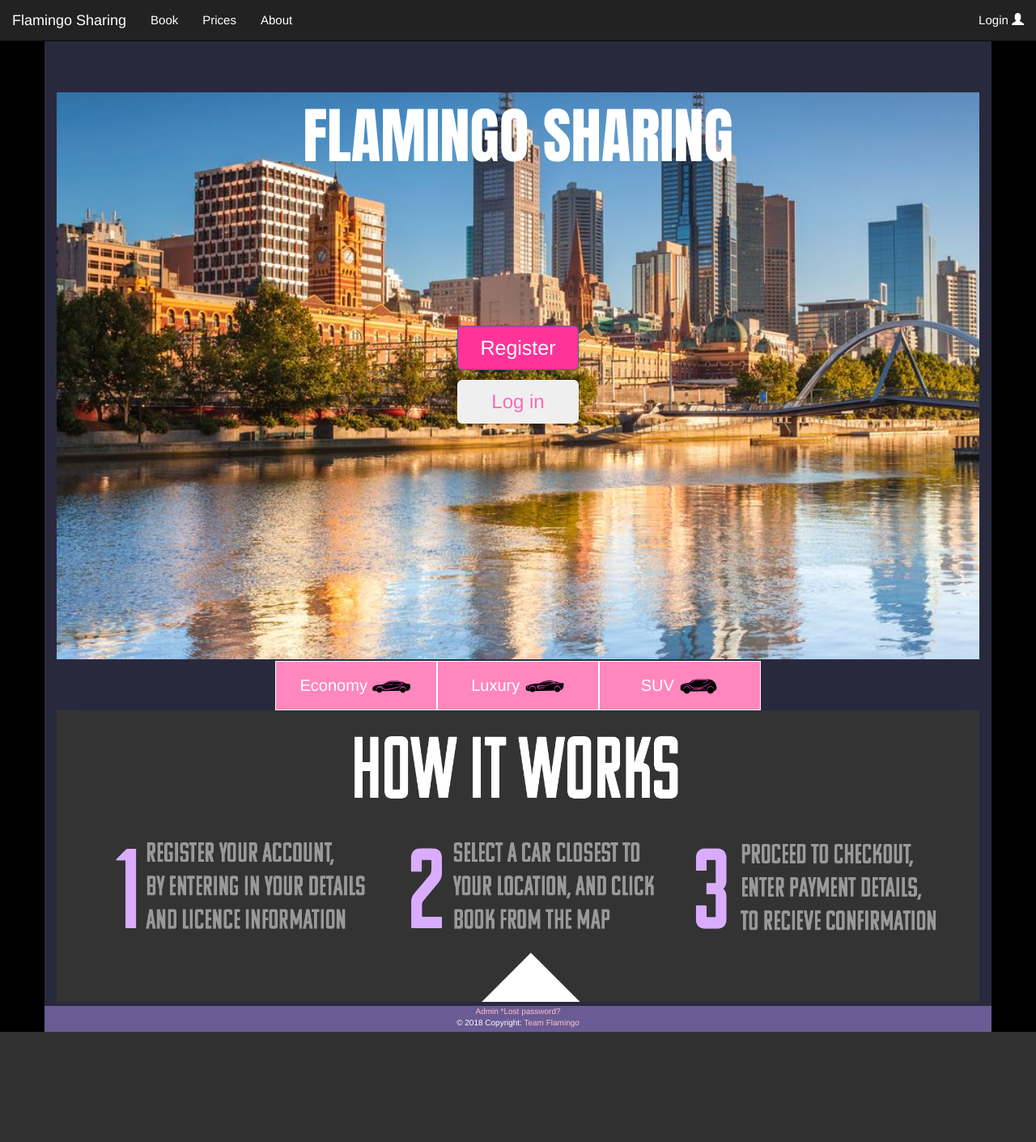
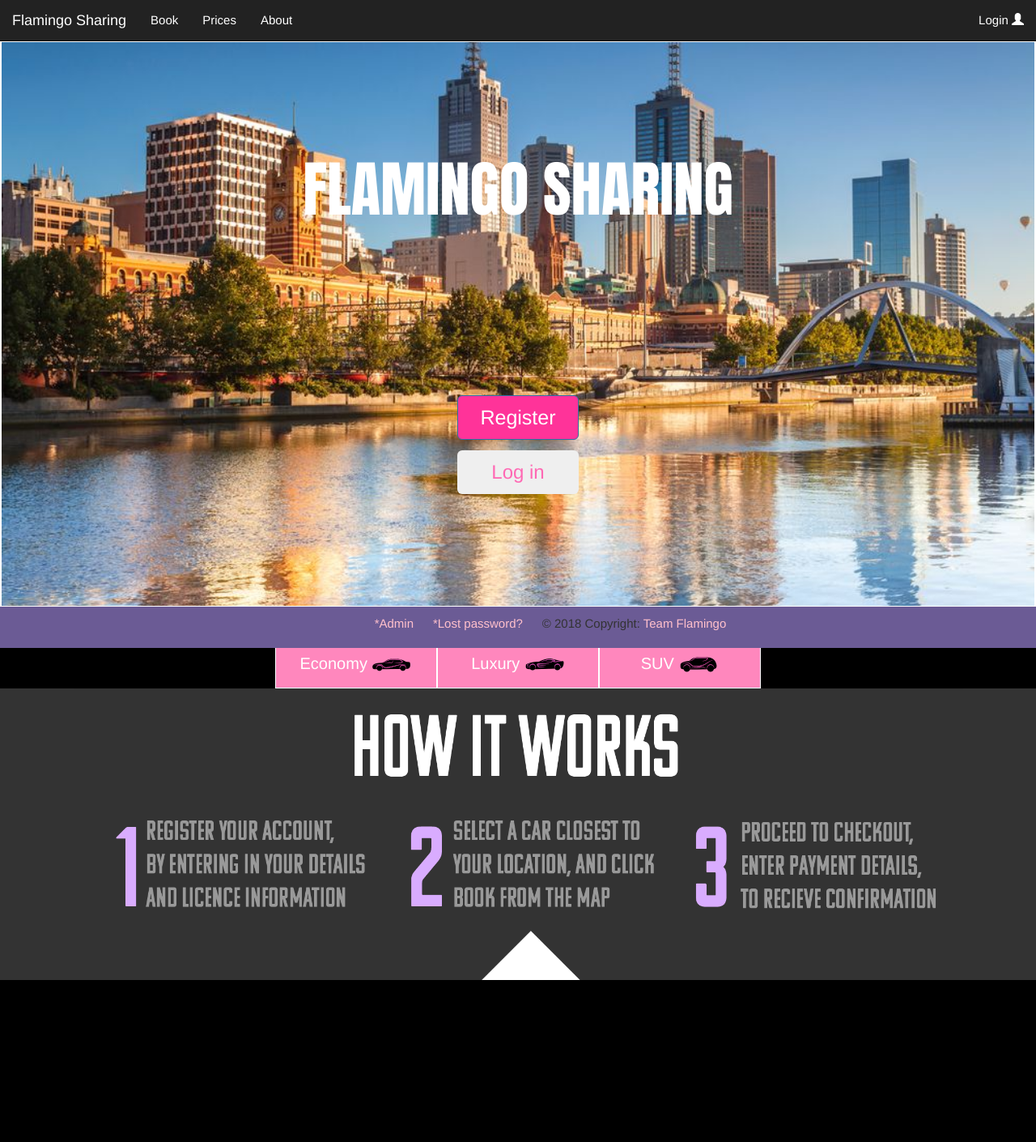
Before and after one commit to Gr4nts/FlamingoCarShare, a Django app: page / in a window 1280 px wide. Shown: the whole page at 81% size. Before the commit the page ends 1274 px from the top, so only its background shows below. Run offline with Django 3.2, Linux system fonts and the light colour scheme; some libraries are stand-ins or nearby versions.

Commit message:
homepage fixed
- footer is now fixed position like nav
- removed container
- fixed map & booking layout
- fixed margins on all webpages
- added border to homepage cover (it acts like it has a top margin without it)

```diff
--- a/flamingo/flamingo/static/css/style.css
+++ b/flamingo/flamingo/static/css/style.css
@@ -1,4 +1,19 @@
 /* general Section */
+
+*{
+  margin: 0; /* for footer */
+  padding-bottom: 0;
+}
+footer{
+  width: 100%;
+ background-color: #6b5b95;
+
+ position: fixed;
+bottom: 0;
+   padding: 1rem;
+
+   text-align: center;
+}
 
 input[type=text],
 input[type=password] {
@@ -20,10 +35,10 @@ table{
 }
 
 html, body{
-    height:100%; /* for footer */
+   overflow: auto;
     min-height:100%;
-    margin: 0; /* for footer */
-    padding: 0; /* for footer */
+    padding-bottom: 100px;
+     /* for footer */
     background-color: black;
     /*position: relative;*/
 }
@@ -56,21 +71,12 @@ html, body{
 }
 
 /* footer sections */
-#fv2{
-  color: white;
-  background-color: #6b5b95;
-  text-align: center;
-  height: 32px;
-  width:100%;
-  /*border: 1px solid red;*/
-  position: absolute;
-  bottom: 0px;
-  left:0;
-  right:0;
-}
 
-#foot1{
-    font-size:10px;
+#footer{
+    display: inline-block;
+    margin-left: 20px;
+    list-style: none;
+    text-align: center;
 }
 
 #foot2{
@@ -78,6 +84,7 @@ html, body{
 }
 
 #map{
+
     height: 700px;
     width: auto;
     margin: auto;
@@ -106,7 +113,7 @@ html, body{
 
 #HomeBooking {
     background-color: #505062;
-    margin-top: 10px;
+    margin-top: 50px;
 }
 
 #homeCover{
@@ -114,6 +121,7 @@ html, body{
   background-size: cover;
   text-align: center;
   min-height:700px;
+  border: 2px solid white;
 }
 
 #BookButton{
--- a/flamingo/templates/about.html
+++ b/flamingo/templates/about.html
@@ -4,7 +4,7 @@
 
 {% block content %}
 <!--<div style="margin-top: 75px;">-->
-<div>
+<div style="margin-top: 50px;">
     <h1>About</h1>
 	<p>
 		Flamingo Share is a web application for running a car share service made by 5 students from RMIT University for their Capstone project. The service offers flexible bookings and vehicles ranging from Economy, Luxury and SUV. Customers will first need to make an account via register and then they will be allowed to book.
--- a/flamingo/templates/account.html
+++ b/flamingo/templates/account.html
@@ -4,7 +4,7 @@
 
 {% block content %}
 <!--<div class="col text-center" style="margin-top: 75px;">-->
-<div class="col text-center">
+<div class="col text-center" style="margin-top: 50px;">
     {% if user.is_authenticated %}
         <div>
             <h1>Hello {{ user.username }}!</h1>
--- a/flamingo/templates/base.html
+++ b/flamingo/templates/base.html
@@ -16,7 +16,7 @@
 </head>
 
 <body>
-    <div class="container">
+<!--    <div class="container">-->
         <!-- navigation -->
         {% include 'nav.html' %}
 
@@ -28,18 +28,18 @@
         </div>
 
         <!-- footer -->
-        <div id="fv2">
-            <div id="foot1">
-              <a href="{% url 'admin:index' %}" style="color:pink;"> Admin </a>
-              <a href="{% url 'password_reset' %}" style="color:pink;"> *Lost password? </a>
-            </div>
-            <div id="foot2" style="color:white;">
-              © 2018 Copyright: <a href="{% url 'home' %}" style="color:pink;"> Team Flamingo</a>
-            </div>
+        <footer >
+            <div class="wrapper">
+              <nav >
+                <ul id= footer>
+                  <li id= footer><a href="{% url 'admin:index' %}" style="color:pink;"> *Admin </a></li>
+                  <li id= footer><a href="{% url 'password_reset' %}" style="color:pink;"> *Lost password? </a></li>
+                  <li id= footer>© 2018 Copyright: <a href="{% url 'home' %}" style="color:pink;"> Team Flamingo</a></li>
+                </ul>
+              <nav>
         </div>
-
         <button onclick="topFunction()" id="myBtn" title="Go to top">Top</button>
-    </div>
+    </footer>
 
     <!-- bootstrap javascript -->
     <script src="https://code.jquery.com/jquery-3.3.1.slim.min.js" integrity="sha384-q8i/X+965DzO0rT7abK41JStQIAqVgRVzpbzo5smXKp4YfRvH+8abtTE1Pi6jizo" crossorigin="anonymous"></script>
--- a/flamingo/templates/book.html
+++ b/flamingo/templates/book.html
@@ -3,7 +3,7 @@
 
 {% block content %}
 <!--<div style="margin-top: 75px;">-->
-<div>
+<div style="margin-top: 50px;">
   {% if user.is_authenticated %}
     <h1>Book a car</h1>
 
--- a/flamingo/templates/home.html
+++ b/flamingo/templates/home.html
@@ -8,30 +8,23 @@
 
 {% block content %}
 <section id="HomeBooking">
-    <div>
+
     {% if user.is_authenticated %}
-      <div class="col text-center">
-        <h1>Welcome {{ user.username }}!</h1>
-      </div>
-    </div>
+
 
     <!--{% include "map.html" %}{% include "sidepanel.html" %}-->
     <!--<div class="container">-->
-    <div>
+
       <!--<div class="row justify-content-md-center">-->
-        <div class="row">
+        <div class="row" style=" margin: 3px;">
 
+          <div class="col-sm-9 text-center" style="padding:0;">
+            {% include "map.html" %}
+          </div>
           <div class="col-sm-3" style="padding:0;">
             {% include "sidepanel.html" %}
           </div>
-
-          <div class="col-sm-9" style="padding:0;">
-            {% include "map.html" %}
-          </div>
-
         </div>
-    </div>
-
 
     {% else %}
     <div id= "homeCover">
@@ -54,6 +47,10 @@
 
 <!--</section>-->
 
-<section id="section2">
-</section>
+<div id="section2">
+
+</div>
+
+
+
 {% endblock %}
--- a/flamingo/templates/map.html
+++ b/flamingo/templates/map.html
@@ -1,6 +1,6 @@
 {% load static %}
 
-<div style="padding: 0px;">
+
 <div id="map"></div>
 
 <script>
--- a/flamingo/templates/prices.html
+++ b/flamingo/templates/prices.html
@@ -4,7 +4,7 @@
 
 {% block content %}
 <!--<div style="margin-top: 75px;">-->
-<div>
+<div style="margin-top: 50px;">
     <h1>Prices</h1>
     <h2>Short term (1-8 hours)</h2>
     <table>
--- a/flamingo/templates/registration/login.html
+++ b/flamingo/templates/registration/login.html
@@ -3,7 +3,7 @@
 
 {% block content %}
 <!--<div class="col text-center" style="margin-top: 75px;">-->
-<div class="col text-center">
+<div class="col text-center" style="margin-top: 50px;">
     <h1>Login</h1>
     <br>
     <form method="post">
--- a/flamingo/templates/sidepanel.html
+++ b/flamingo/templates/sidepanel.html
@@ -1,7 +1,9 @@
 <div style="background-color: #1a1a1a; height: 700px; width: auto; border:4px solid black;">
   {% if user.is_authenticated %}
-    <h1 style="text-align:center;">Book</h1>
-
+    <h1 style="text-align:center;">Booking</h1>
+    <div class="col text-center">
+      <h1>Welcome {{ user.username }}!</h1>
+    </div>
   {% else %}
     <h1>You are not logged in</h1>
     <p>Please log in to continue</p>
--- a/flamingo/templates/signup.html
+++ b/flamingo/templates/signup.html
@@ -3,7 +3,7 @@
 
 {% block content %}
 <!--<div class="col text-center" style="margin-top: 75px;">-->
-<div class="col text-center">
+<div class="col text-center" style="margin-top: 50px;">
     <h1>Sign up</h1>
     <br>
     <form method="post">
```
Also changed, not shown: flamingo/db.sqlite3.
